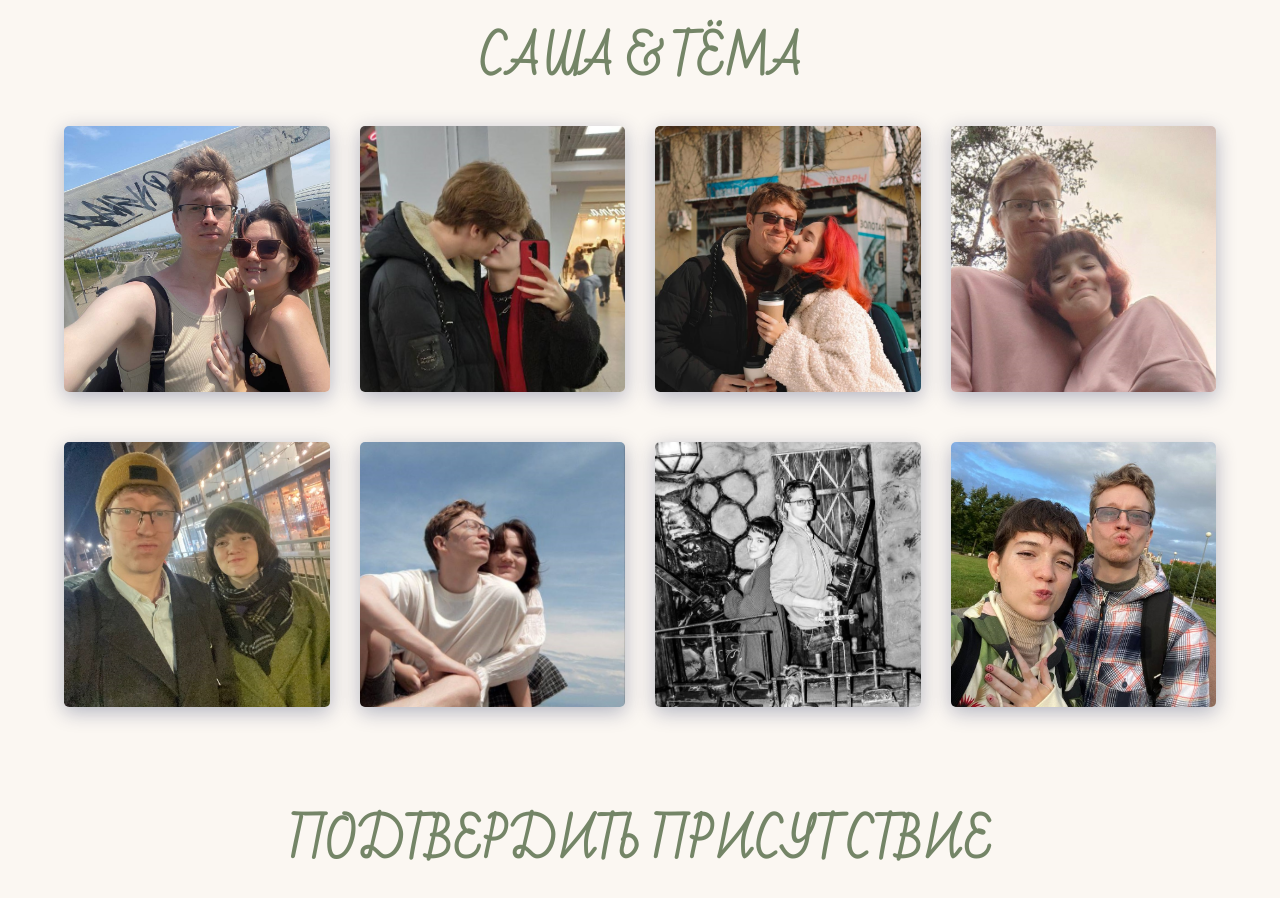
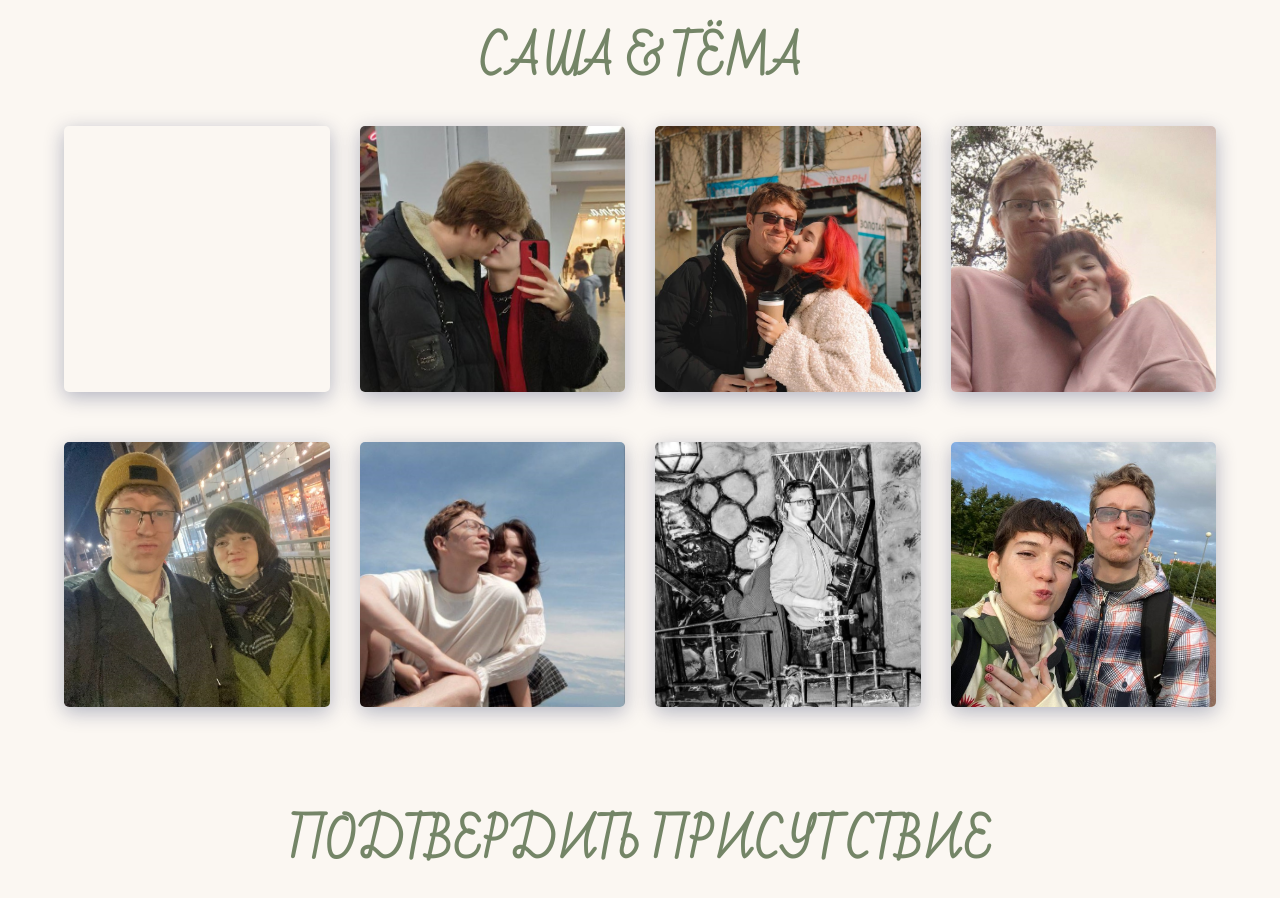
Before and after one commit to DeinSchatz/ourwd, a plain HTML site: page index.html in a window 1280 px wide. Shown: the part 3540-4438 px from the top of the page. Drawn offline with nearby package versions, Linux system fonts and the light colour scheme.

Commit message:
Update index.html

```diff
--- a/index.html
+++ b/index.html
@@ -288,7 +288,7 @@
               <a href="#">
                 <figure
                   class="image is-2by1 foto-item"
-                  style="background-image: url(../image/a.png); "
+                  style="background-image: src="image/a.png";"
                 ></figure>
 
               </a>
```
